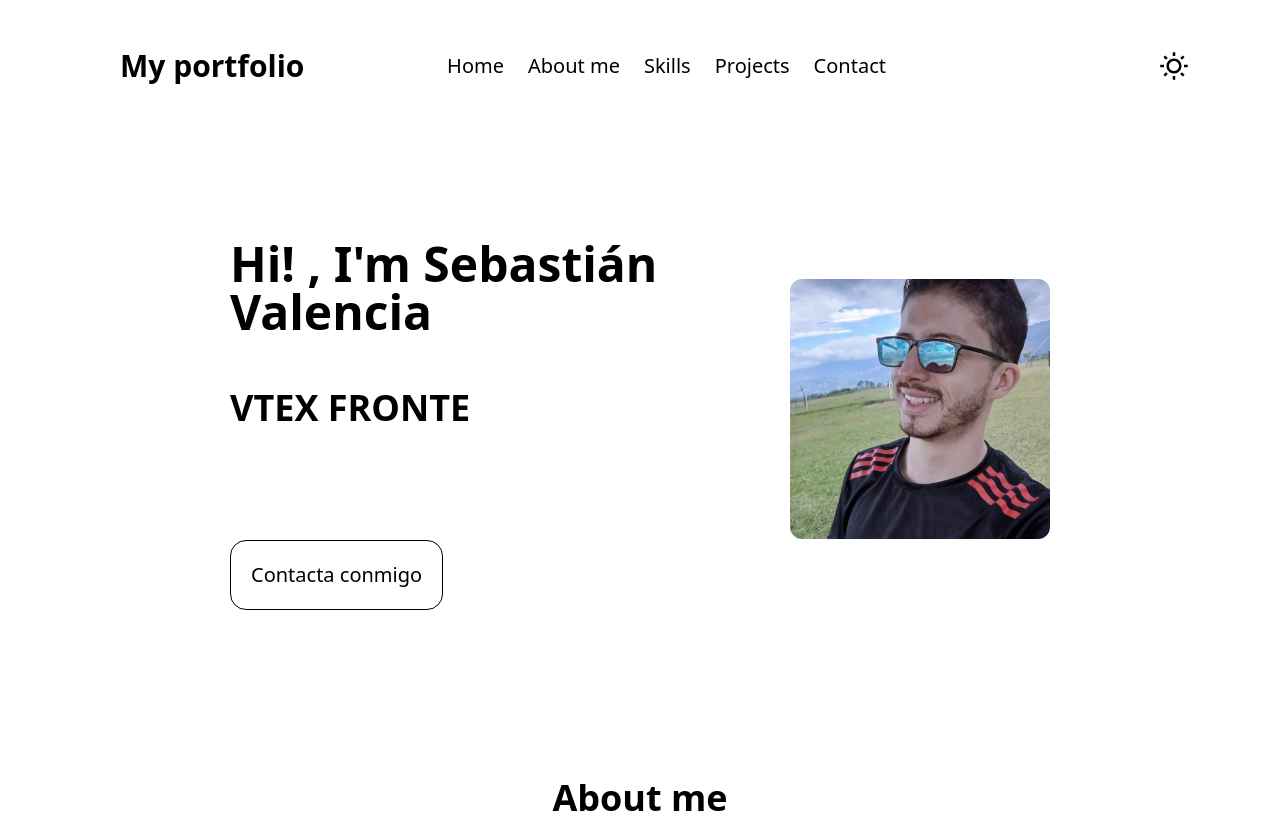
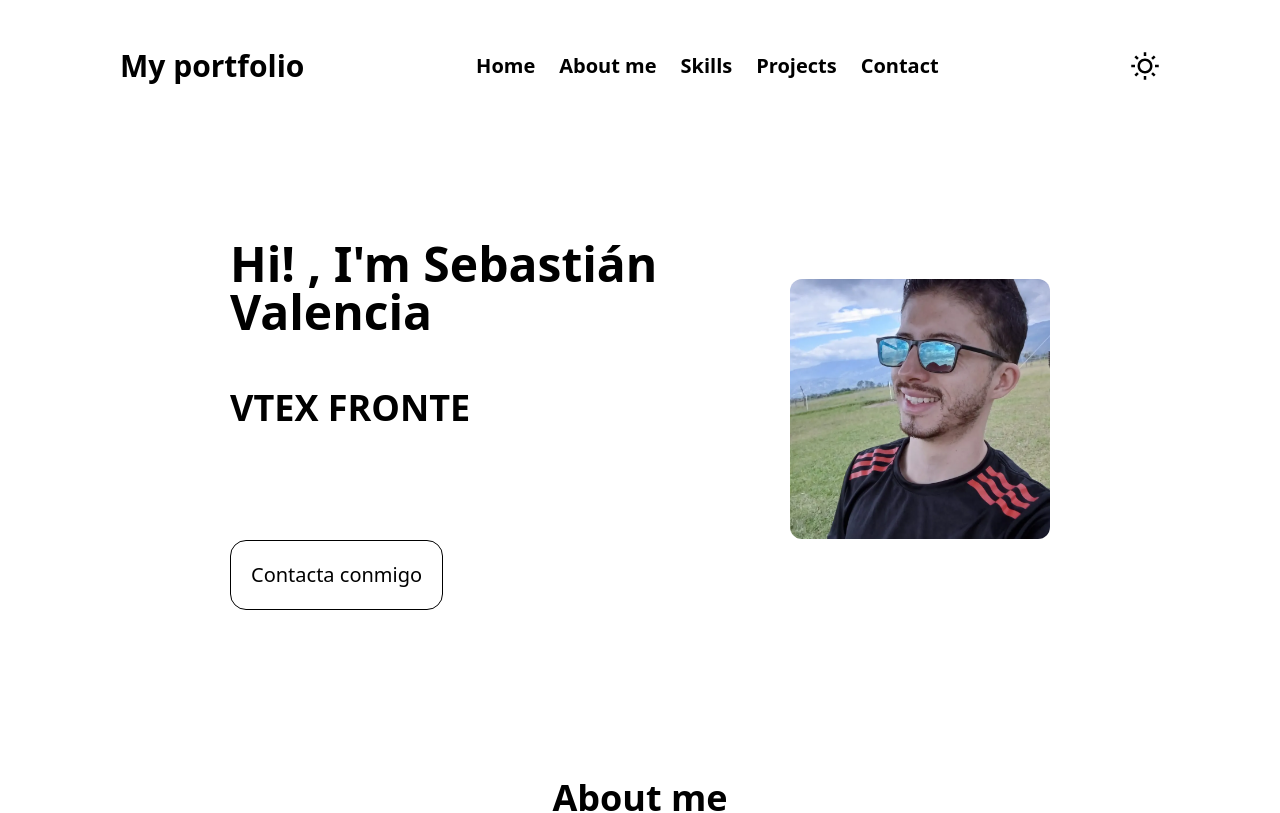
Before and after one commit to SebasProgrammer2021/my_portafolio, a Next.js app: page / in a window 1280 px wide. Shown: the top 813 px of the page. Built offline with nearby package versions, Linux system fonts and the light colour scheme; a web font is replaced by a local one.

Commit message:
style: ajuste estilos visuales para dark mode, eliminacion codigo innecesario, refactor

```diff
--- a/src/app/components/Drawer.tsx
+++ b/src/app/components/Drawer.tsx
@@ -1,6 +1,8 @@
 import { Dialog, DialogBackdrop, DialogPanel, DialogTitle, TransitionChild } from '@headlessui/react'
 import { IoCloseOutline } from "react-icons/io5";
 import Navbar from './Navbar';
+import { navigation } from '../constants/navbar';
+import Link from 'next/link';
 
 interface Props {
   open: boolean;
@@ -15,7 +17,7 @@ export default function Drawer({ open, setOpen }: Props) {
         transition
         className="fixed inset-0 bg-gray-500/75 transition-opacity duration-500 ease-in-out data-closed:opacity-0"
       />
-      <div className="fixed inset-0 overflow-hidden">
+      <div className="fixed inset-0 overflow-hidden ">
         <div className="absolute inset-0 overflow-hidden">
           <div className="pointer-events-none fixed inset-y-0 right-0 flex max-w-full pl-10">
             <DialogPanel
@@ -33,12 +35,18 @@ export default function Drawer({ open, setOpen }: Props) {
                   </button>
                 </div>
               </TransitionChild>
-              <div className="flex h-full flex-col overflow-y-scroll bg-white dark:bg-slate-900 py-6 shadow-xl">
+              <div className="flex h-full flex-col overflow-y-scroll bg-white dark:bg-neutral-900 py-6 shadow-xl">
                 <div className="px-4 sm:px-6">
                   <DialogTitle className="text-2xl font-bold text-gray-900 mt-6 dark:text-white">Menu</DialogTitle>
                 </div>
                 <div className="relative mt-6 flex-1 px-4 sm:px-6">
-                  <Navbar setOpen={setOpen} />
+                  <ul className="navbarList flex flex-col gap-5 lg:gap-0 text-black items-center text-xl lg:flex-row lg:w-full lg:justify-center">
+                    {navigation.map((item) => (
+                      <li key={item.name} id="itemEnlace" className="navbarListItem flex items-center lg:hover:bg-gray-400 hover:rounded-3xl text-black dark:text-white">
+                        <Link href={item.href} className="navbarListItemLink lg:p-3 " onClick={() => setOpen && setOpen(false)}>{item.name}</Link>
+                      </li>
+                    ))}
+                  </ul>
                 </div>
               </div>
             </DialogPanel>
--- a/src/app/components/Header.tsx
+++ b/src/app/components/Header.tsx
@@ -41,19 +41,16 @@ export const Header = () => {
   }
 
   return (
-    <header className='flex justify-between items-center pt-10 fixed top-0 z-[1] w-full' id='Header'>
+    <header className='flex justify-between lg:justify-around items-center pt-10 fixed top-0 z-[1] w-full' id='Header'>
       <a className="text-black text-3xl font-semibold dark:text-white lg:w-fit lg:text-nowrap"
         style={{ color: darkMode === "dark" ? "white" : "black" }} href='#home'>
-          My portfolio
-          </a>
-      <div className='hidden lg:flex w-full lg:justify-around items-center'>
-        <Navbar />
-        <button className='text-black dark:text-white lg:flex lg:justify-self-end' onClick={changeThemeColor}>
-          {darkMode === "dark" ? <RiMoonLine size={30} /> : <RiSunLine size={30} />}
-        </button>
-      </div>
-      <div className='flex items-center gap-5 justify-end pr-8 md:pr-20'>
-        <button className='text-black dark:text-white lg:hidden' onClick={changeThemeColor}>
+        My portfolio
+      </a>
+      <div className='flex items-center gap-5 justify-self-end lg:justify-evenly lg:w-full pr-8 md:pr-20'>
+        <div className='hidden lg:flex lg:w-fit lg:justify-self-center'>
+          <Navbar />
+        </div>
+        <button className='text-black dark:text-white' onClick={changeThemeColor}>
           {darkMode === "dark" ? <RiMoonLine size={30} /> : <RiSunLine size={30} />}
         </button>
         <button className='flex lg:hidden text-black dark:text-white' onClick={() => setOpen(!open)}>
--- a/src/app/components/Navbar.tsx
+++ b/src/app/components/Navbar.tsx
@@ -1,49 +1,21 @@
-import React, { useEffect, useState } from 'react'
+import React from 'react'
 import { navigation } from '../constants/navbar'
 import Link from 'next/link'
-import { RiMoonLine, RiSunLine } from 'react-icons/ri';
 
 interface INavbarProps {
   setOpen?: (open: boolean) => void;
 }
 
 const Navbar = ({ setOpen }: INavbarProps) => {
-  // const [darkMode, setDarkMode] = useState(() => {
-  //   if (window.matchMedia("(prefers-color-scheme: dark)").matches) {
-  //     return "dark";
-  //   }
-
-  //   return "light";
-  // });
-
-  // useEffect(() => {
-  //   if (darkMode === "dark") {
-  //     document.querySelector("html")?.classList.add("dark");
-  //   } else {
-  //     document.querySelector("html")?.classList.remove("dark");
-  //   }
-  // }, [darkMode]);
-
-  // const changeThemeColor = () => {
-  //   setDarkMode(prevTheme => prevTheme === "dark" ? "light" : "dark");
-  // }
-
   return (
-    <nav className="navbar lg:bg-white lg:w-fit rounded-3xl">
+    <nav className="navbar dark:bg-neutral-900 lg:w-fit rounded-3xl">
       <ul className="navbarList flex flex-col gap-5 lg:gap-0 text-black items-center text-xl lg:flex-row lg:w-full lg:justify-center">
         {navigation.map((item) => (
-          <li key={item.name} id="itemEnlace" className="navbarListItem flex items-center lg:hover:bg-gray-400 hover:rounded-3xl">
+          <li key={item.name} id="itemEnlace" className="navbarListItem flex items-center lg:hover:bg-gray-300 hover:rounded-3xl text-black dark:text-white font-semibold">
             <Link href={item.href} className="navbarListItemLink lg:p-3 " onClick={() => setOpen && setOpen(false)}>{item.name}</Link>
           </li>
         ))}
       </ul>
-      {/* <button className='p-4' onClick={changeThemeColor}>
-        {darkMode === "dark" ? <RiMoonLine size={30} /> : <RiSunLine size={30} />}
-      </button> */}
-      {/* <select id="languageSelector">
-      <option value="es">Español</option>
-      <option value="en">English</option>
-    </select> */}
     </nav>
   )
 }
```
